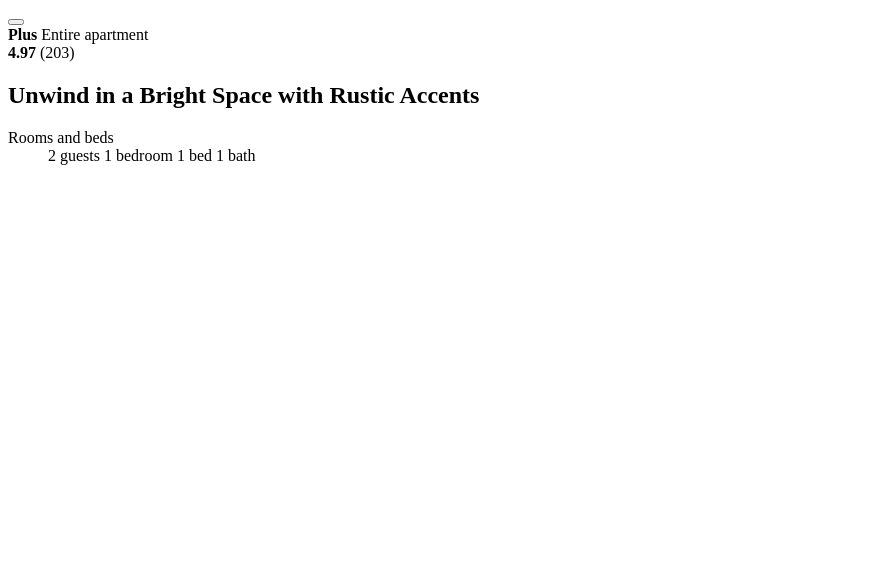
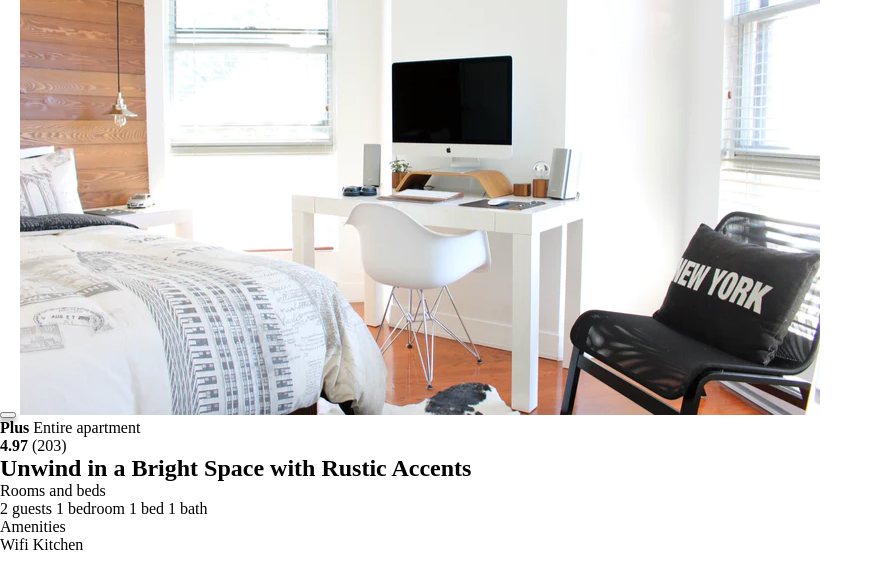
Before and after one commit to GilhwanE/Background-practice, a plain HTML site: page index.html in a window 1280 px wide. Shown: the whole page, without its empty margins (0-883 px from the left). Drawn offline with Linux system fonts and the light colour scheme.

Commit message:
Html : img button

```diff
--- a/index.html
+++ b/index.html
@@ -10,6 +10,7 @@
     <article class="card">
         <div class="card-image">
             <button type="button" class="like-button"></button>
+            <img src="/img/img-house.jpg">
         </div>
 
         <div class="card-content">
@@ -40,6 +41,15 @@
                       <span>1 bath</span>
                     </dd>
                   </div>
+                  <div>
+                    <dt class="sr-only">Amenities</dt>
+                    <dd>
+                      <span>Wifi</span>
+                      <span>Kitchen</span>
+                    </dd>
+                  </div>
+                </dl>
+              </div>
         </div>
     </article>
 </body>
--- a/style.css
+++ b/style.css
@@ -0,0 +1,10 @@
+.like-button {
+    box-shadow: 0px 4px 4px rgba(0, 0, 0, 0.25);
+  }
+
+  /* ▼ WHERE YOUR CODE BEGINS */
+
+  *{
+      box-sizing: border-box;
+      margin: 0;
+  }
```
Also changed, not shown: img/icon-favorite.svg (added), img/icon-star.svg (added), img/img-house-vertical.jpg (added), img/img-house.jpg (added).
